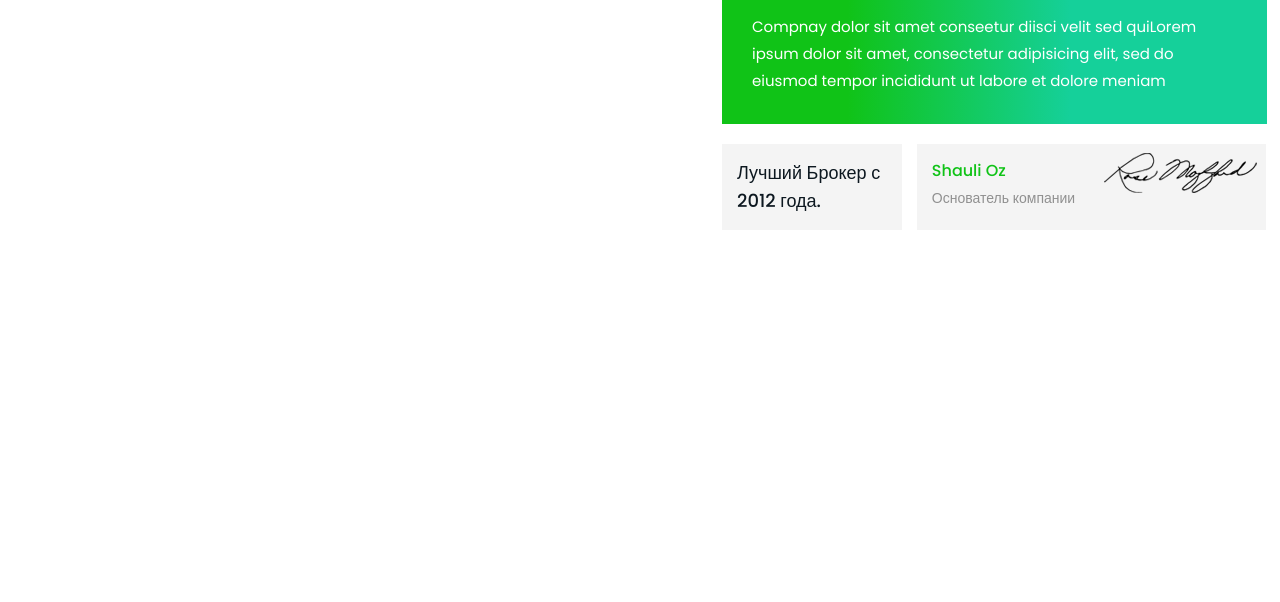
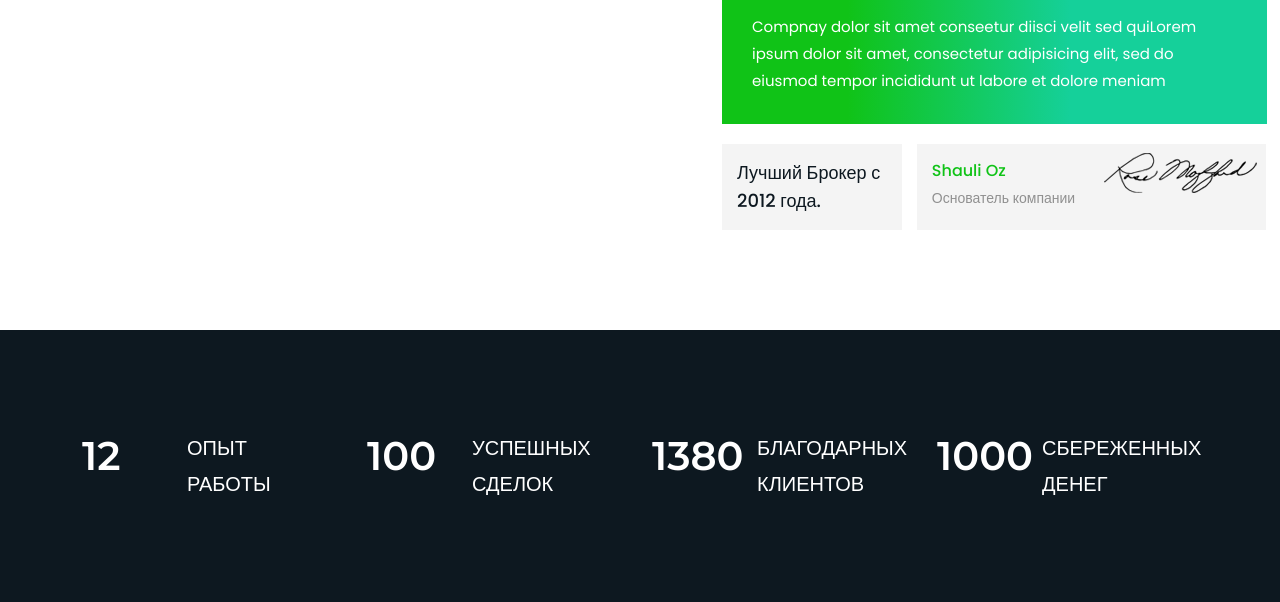
Before and after one commit to baranovaksenia/bootstartp5-finance-company, a plain HTML site: page index.html in a window 1280 px wide. Shown: the part 1453-2055 px from the top of the page. Before the commit the page ends 1783 px from the top, so only its background shows below. Drawn offline with Linux system fonts and the light colour scheme.

Commit message:
counter section

```diff
--- a/assets/css/style.scss
+++ b/assets/css/style.scss
@@ -666,3 +666,33 @@ button:focus {
 	}
 }
 /*-- End of About section --*/
+
+/* -- Counter -- */
+.counter-area {
+	background-color: $black-color;
+
+	.counter-item {
+		position: relative;
+		margin-bottom: 30px;
+
+		h3 {
+			font-weight: 600;
+			font-size: 40px;
+			color: $white-color;
+			margin-bottom: 0;
+			position: absolute;
+			top: 0;
+			left: 0;
+		}
+		p {
+			margin-bottom: 10px;
+			font-size: 20px;
+			color: $white-color;
+			padding-left: 105px;
+		&:first-child {
+			padding-left: 5px;
+		}
+		}
+
+	}
+}
--- a/index.html
+++ b/index.html
@@ -307,6 +307,39 @@
 		</div>
 	</div>
 	<!--End of About Section-->
+	<!--Counter-->
+	<div class="counter-area pt-100 pb-70">
+		<div class="container">
+			<div class="row">
+				<div class="col-sm-6 col-lg-3">
+					<div class="counter-item">
+						<h3>12</h3>
+						<p>ОПЫТ <br>РАБОТЫ</p>
+					</div>
+				</div>
+				<div class="col-sm-6 col-lg-3">
+					<div class="counter-item">
+						<h3>100</h3>
+						<p>УСПЕШНЫХ <br>СДЕЛОК</p>
+					</div>
+				</div>
+				<div class="col-sm-6 col-lg-3">
+					<div class="counter-item">
+						<h3>1380</h3>
+						<p>БЛАГОДАРНЫХ <br>КЛИЕНТОВ</p>
+					</div>
+				</div>
+				<div class="col-sm-6 col-lg-3">
+					<div class="counter-item">
+						<h3>1000</h3>
+						<p>СБЕРЕЖЕННЫХ <br>ДЕНЕГ</p>
+					</div>
+				</div>
+			</div>
+		</div>
+	</div>
+	<!--End of Counter-->
+
 
 
 	<!-- Essential JS -->
```
Also changed, not shown: assets/css/style.css, 1 other file.
